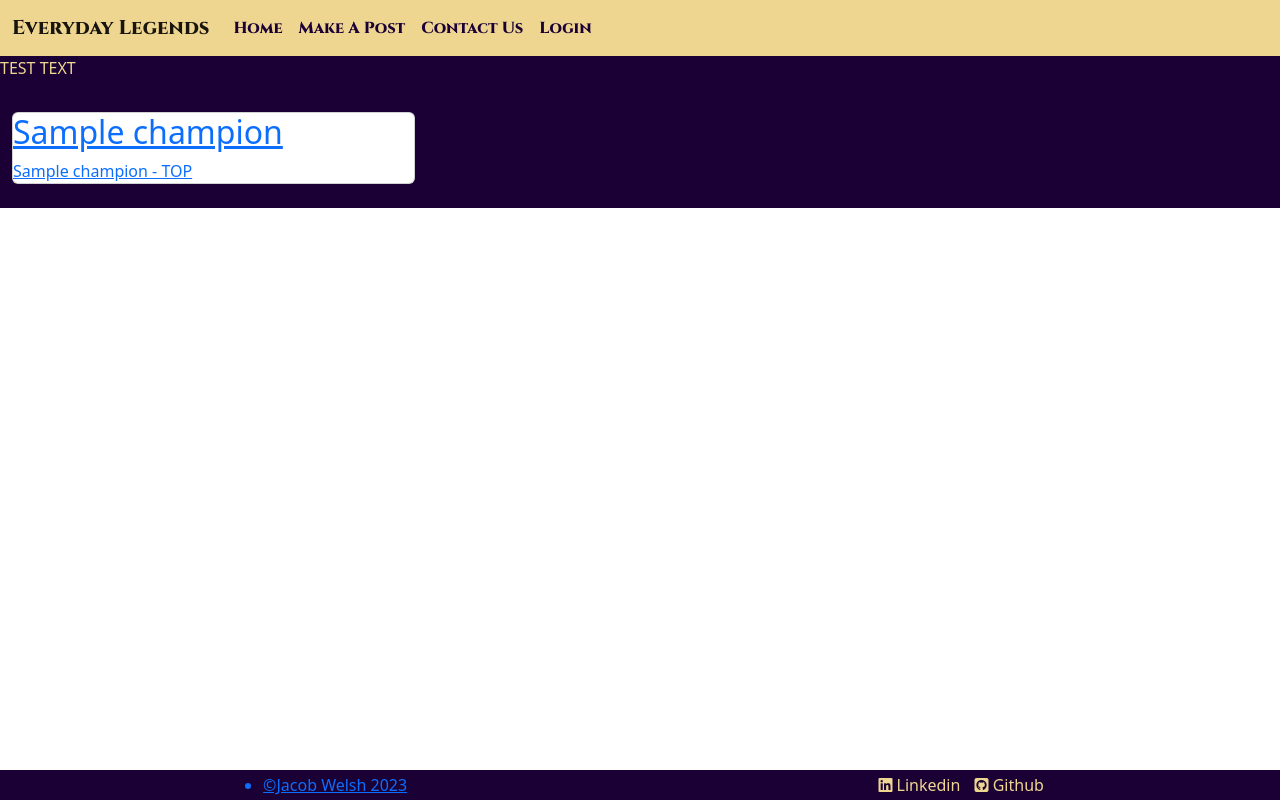
After one commit to Welshy92/everyday-legends, a Django app: page /champions in a window 1280 px wide. The commit adds this page. Run offline with Django 3.2, Linux system fonts and the light colour scheme; tables that the repository leaves empty hold one stand-in row (values such as "Sample post"); some libraries are stand-ins or nearby versions.

Commit message:
Add champions.html and correct the views for it

```diff
--- a/legends/models.py
+++ b/legends/models.py
@@ -20,6 +20,12 @@ class Champion(models.Model):
                                      default='champ')
     primary_role = models.CharField(max_length=3, choices=POSITION_CHOICES)
     slug = models.SlugField(max_length=100, unique=True, default='slug')
+
+    class Meta:
+        ordering = ["champion_name"]
+
+    def __str__(self):
+        return self.champion_name
 
 
 class Post(models.Model):
--- a/legends/urls.py
+++ b/legends/urls.py
@@ -4,6 +4,7 @@ from django.urls import path
 urlpatterns = [
     path("", views.PostList.as_view(), name="home"),
     path("contact", views.ContactUs.as_view(), name="contact"),
+    path("champions", views.ChampList.as_view(), name="champions"),
     path("<slug:slug>", views.UserPost.as_view(), name="user-post"),
     path("like/<slug:slug>", views.PostLike.as_view(), name="post_like"),
 ]
--- a/legends/views.py
+++ b/legends/views.py
@@ -10,6 +10,12 @@ class PostList(generic.ListView):
     queryset = Post.objects.filter(status=1).order_by('-created_on')
     template_name = 'index.html'
     paginate_by = 6
+
+
+class ChampList(generic.ListView):
+    model = Champion
+    queryset = Champion.objects.order_by('champion_name')
+    template_name = 'champions.html'
 
 
 class UserPost(View):
--- a/templates/base.html
+++ b/templates/base.html
@@ -28,7 +28,7 @@
                 </li>
                 {% if user.is_staff %}
                 <li class="nav-item">
-                    <a class="nav-link" href="#">Champion List</a>
+                    <a class="nav-link" href="{% url 'champions' %}">Champion List</a>
                 </li>
                 {% endif %}
                 <li class="nav-item">
--- /dev/null
+++ b/templates/champions.html
@@ -0,0 +1,29 @@
+{% extends "base.html" %}
+
+{% block content %}
+
+<p>TEST TEXT</p>
+<div class="container-fluid">
+    <div class="row">
+        <div class="col-12 mt-3 left">
+            <div class="row">
+                {% for champ in champion_list %}
+                <div class="col-md-4">
+                    <div class="card mb-4">
+                            <a href="#" class="post-link">
+                                <h2 class="card-title">{{ champ.champion_name }}</h2>
+                                <p class="card-text">{{ champ.title }} - {{ champ.primary_role }}</p>
+                        </div>
+                    </div>
+                </div>
+                {% if forloop.counter|divisibleby:3 %}
+            </div>
+            <div class="row">
+                {% endif %}
+                {% endfor %}
+
+            </div>
+        </div>
+    </div>
+</div>
+{%endblock%}
--- a/templates/index.html
+++ b/templates/index.html
@@ -41,7 +41,6 @@
                     </div>
                 </div>
                 {% if forloop.counter|divisibleby:3 %}
-        <!-- End of borrowed code -->
             </div>
             <div class="row">
                 {% endif %}
@@ -63,5 +62,6 @@
         </ul>
     </nav>
     {% endif %}
+        <!-- End of borrowed code -->
 </div>
 {%endblock%}
```
Also changed, not shown: legends/migrations/0004_alter_champion_options.py (added).
